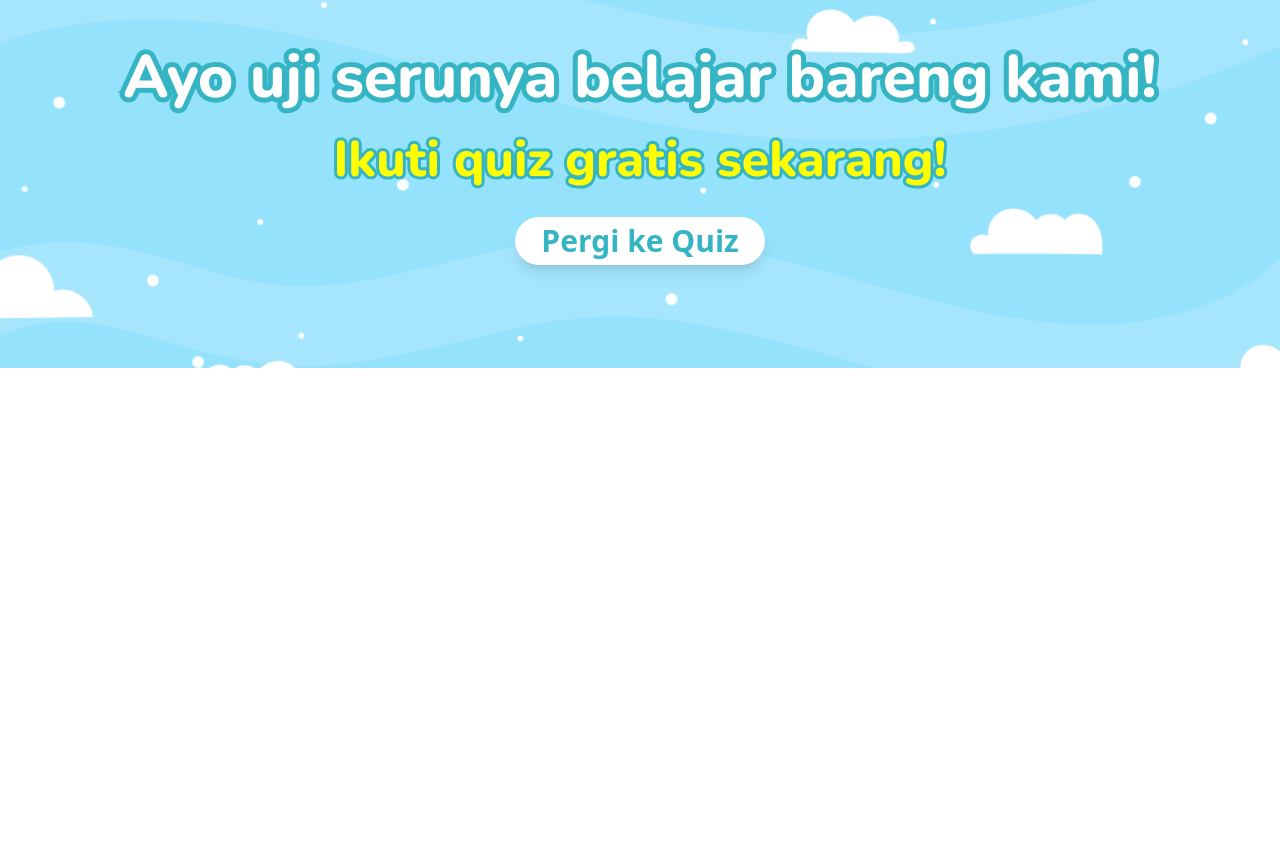
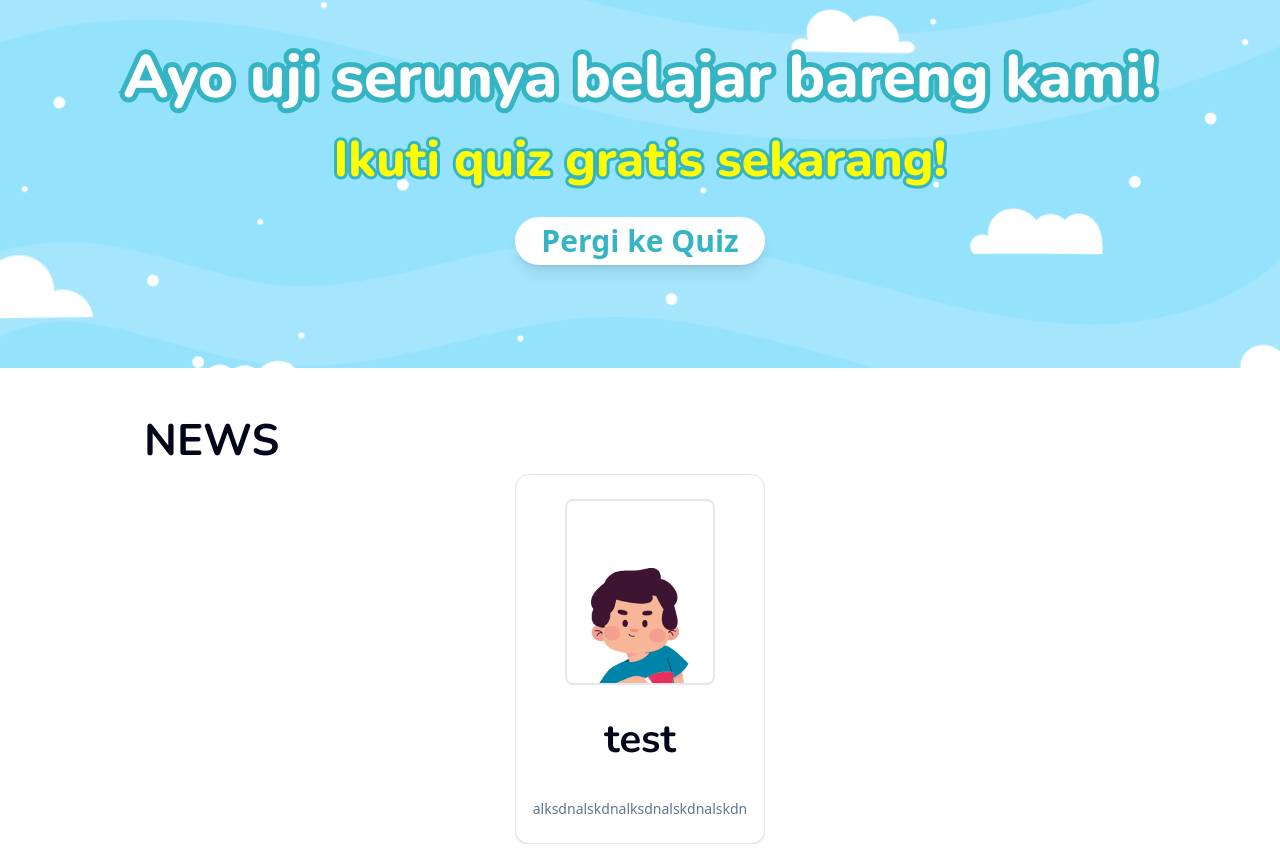
Before and after one commit to Harraazz/dseprod, a Next.js app: page / in a window 1280 px wide. Shown: the part 4100-4964 px from the top of the page. Before the commit the page ends 4508 px from the top, so only its background shows below. Built offline with nearby package versions, Linux system fonts and the light colour scheme.

Commit message:
update component berita

```diff
--- a/app/(root)/page.tsx
+++ b/app/(root)/page.tsx
@@ -6,6 +6,7 @@ import Cards from "@/components/Kartu";
 import Programs from "@/components/Program";
 import { Banner } from "@/components/Banner";
 import Lokasi from "@/components/Lokasi";
+import Berita from "@/components/Berita";
 import { Button } from "@/components/ui/button";
 import { GraduationCap, Shapes, Clock, Blocks } from "lucide-react";
 
@@ -42,6 +43,8 @@ function Home() {
         <p className="text-center font-extrabold font-regular text-[44px] ms-38 mr-38">
           Kami hadir sebagai solusi belajar yang dipercaya oleh ribuan keluarga.
         </p>
+
+        {/* Card With Icon */}
         <div className="flex flex-col items-center justify-center mt-10 ">
           <div className="grid grid-cols-2 gap-10">
             <Cards
@@ -74,11 +77,14 @@ function Home() {
             />
           </div>
         </div>
+
         <div className="flexflex-col justify-center mt-10 items-center">
           <p className="text-start font-bold font-regular text-[44px] ms-36 mr-36">
             OUR PROGRAMS
           </p>
         </div>
+
+        {/* Our Program  */}
         <div className="flex flex-col justify-center mt-10 items-center">
           <div className="grid grid-cols-3 gap-10">
             <Programs Gambar="/Asset 2.png" title="ENGLISH" bgColor="#35B5C3" />
@@ -99,6 +105,8 @@ function Home() {
             LOCATION
           </p>
         </div>
+
+        {/* Location  */}
         <div className="flex flex-col justify-center mt-10 items-center">
           <div className="grid grid-cols-2 gap-10 [&>*:last-child]:col-span-2 [&>*:last-child]:justify-self-center">
             <Lokasi gambar={"/DSE Logo 1.png"} Footer={"BEKASI"} />
@@ -109,6 +117,7 @@ function Home() {
           </div>
         </div>
       </div>
+      {/* banner awan */}
       <div className="relative w-full mb-10 mt-10">
         <Image
           src="/banner 2.png"
@@ -129,6 +138,15 @@ function Home() {
           </Button>
         </div>
       </div>
+      <div className="flexflex-col justify-center mt-10 items-center">
+        <p className="text-start font-bold font-regular text-[44px] ms-36 mr-36">
+          NEWS
+        </p>
+      </div>
+      {/* News  */}
+      <div className="container">
+        <Berita />
+      </div>
     </div>
   );
 }
--- /dev/null
+++ b/components/Berita.tsx
@@ -0,0 +1,36 @@
+import React from "react";
+import Image from "next/image";
+import Cardnews from "@/components/CardNews";
+import { LucideProps } from "lucide-react";
+import {
+  Card,
+  CardAction,
+  CardContent,
+  CardDescription,
+  CardFooter,
+  CardHeader,
+  CardTitle,
+} from "@/components/ui/card";
+import {
+  Carousel,
+  CarouselContent,
+  CarouselItem,
+  //   CarouselNext,
+  CarouselPrevious,
+} from "@/components/ui/carousel";
+
+function Berita() {
+  return (
+    <div className="mb-5 flex flex-col items-center justify-center">
+      <Carousel>
+        <CarouselContent>
+          <CarouselItem className="basis-1/4">
+            <Cardnews Gambar="/Asset 3.png" title="test" bgColor="" />
+          </CarouselItem>
+        </CarouselContent>
+      </Carousel>
+    </div>
+  );
+}
+
+export default Berita;
--- /dev/null
+++ b/components/CardNews.tsx
@@ -0,0 +1,47 @@
+import React from "react";
+import Image from "next/image";
+import { Button } from "@/components/ui/button";
+import {
+  Card,
+  CardContent,
+  CardDescription,
+  CardFooter,
+  CardHeader,
+} from "@/components/ui/card";
+
+interface ProgramProps {
+  Gambar: string;
+  title: string;
+  bgColor?: string;
+}
+
+function CardNews({ Gambar, title, bgColor = "#fff" }: ProgramProps) {
+  return (
+    <div>
+      <Card
+        className="w-[250px] flex flex-col items-center h-[370px]"
+        style={{ backgroundColor: bgColor }}
+      >
+        <CardContent className="border-2 rounded-[8px]  flex justify-center w-[150px] h-[400px]  bg-white">
+          <Image
+            src={Gambar}
+            alt={title}
+            width={153}
+            height={189}
+            className="w-30 object-contain self-end"
+          />
+        </CardContent>
+        <CardHeader className="text-center justify-center text-[40px] font-regular font-bold">
+          {title}
+        </CardHeader>
+        <CardDescription>
+          <span>
+            <p>alksdnalskdnalksdnalskdnalskdn</p>
+          </span>
+        </CardDescription>
+      </Card>
+    </div>
+  );
+}
+
+export default CardNews;
--- a/components/Kartu.tsx
+++ b/components/Kartu.tsx
@@ -3,7 +3,7 @@ import { LucideProps } from "lucide-react";
 import { Card, CardContent, CardFooter } from "@/components/ui/card";
 
 interface KartuProps {
-  icon: React.ComponentType<LucideProps> | null; // ✅ Boleh null
+  icon: React.ComponentType<LucideProps> | null; // biar Boleh null
   title: string;
   description: string;
   bgColor?: string;
```
